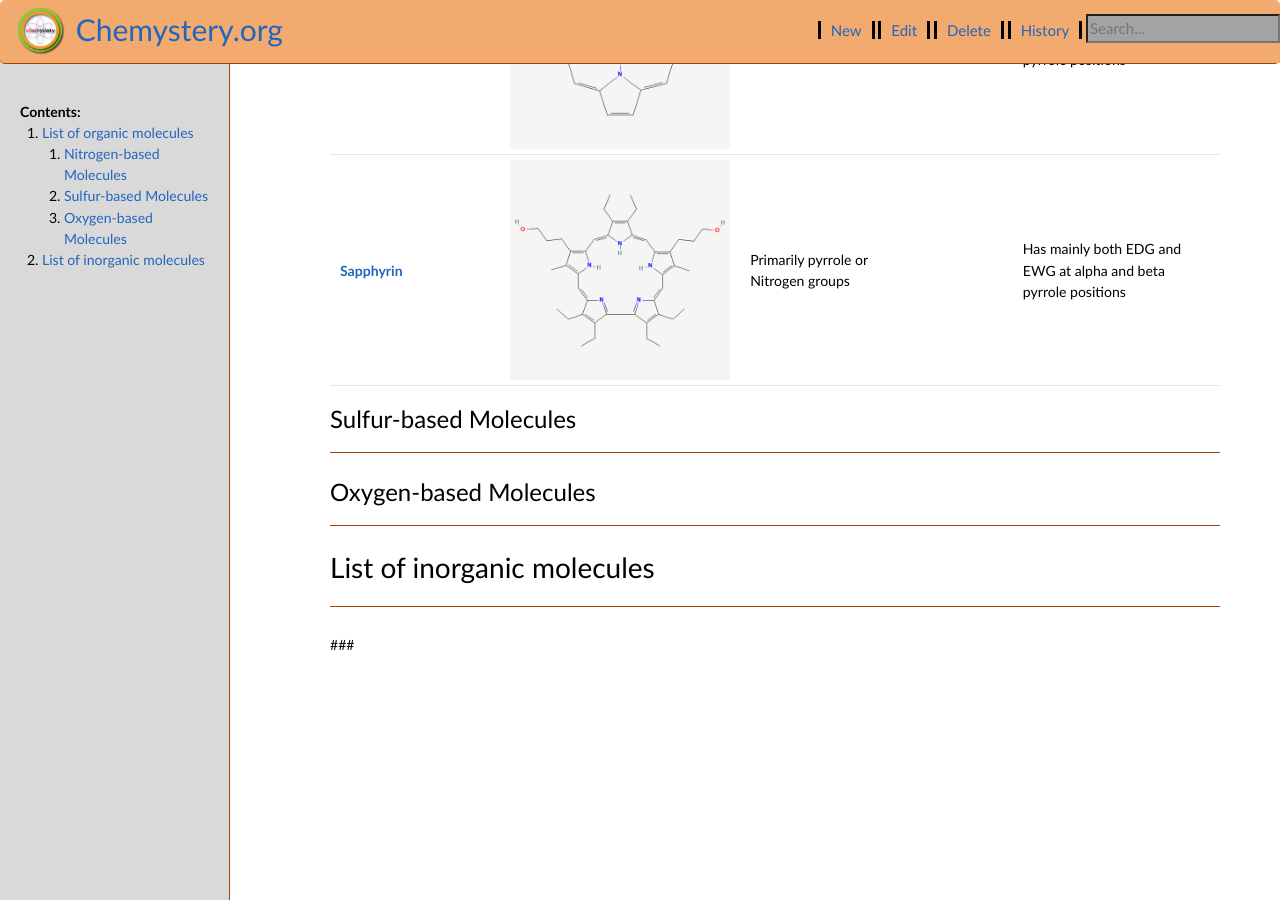
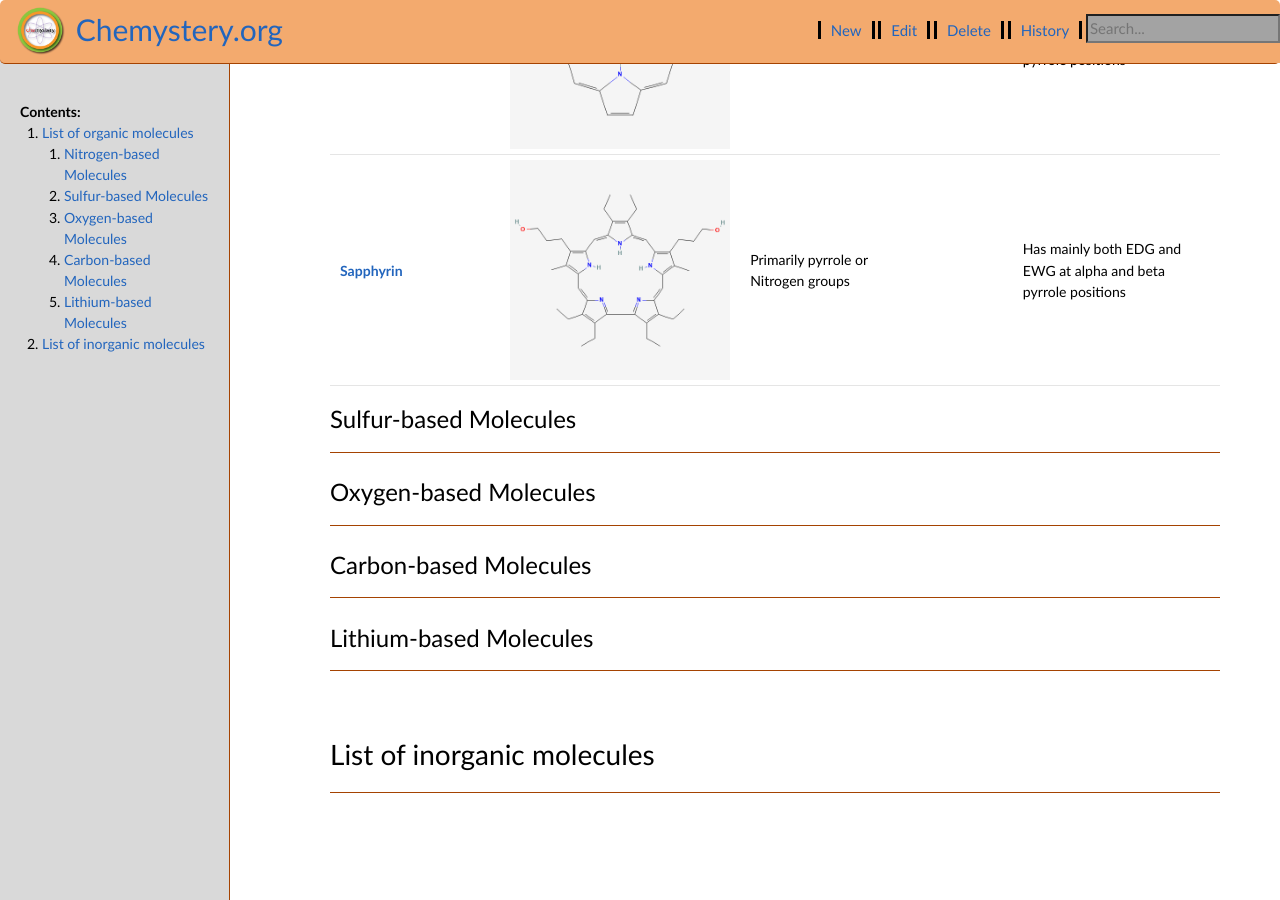
Before and after one commit to shantanukallakuri/shantanukallakuri.github.io, a Jekyll site: the page built from wiki/6_database_of_interesting_molecules.md, in a window 1280 px wide and 900 px high, scrolled down 1060 px. Built offline with Jekyll 4.4.1, drawn with Linux system fonts in a browser that asks for light colours; nearby versions of some CDN libraries; our own code applies the rules of GitHub Pages for plain Markdown files.

Commit message:
#0070 - 092124 - Updated all pages and index and config and font, colors

```diff
--- a/wiki/6_database_of_interesting_molecules.md
+++ b/wiki/6_database_of_interesting_molecules.md
@@ -65,5 +65,10 @@ EWG = Electron withdrawing group<br/>
 
 ### Oxygen-based Molecules
 
+### Carbon-based Molecules
+
+### Lithium-based Molecules
+
+<br/>
+
 ## List of inorganic molecules
-###
```
Also changed, not shown: 4 other files.
